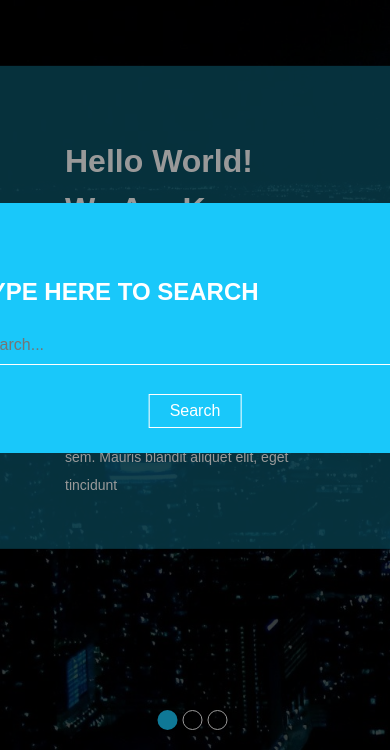
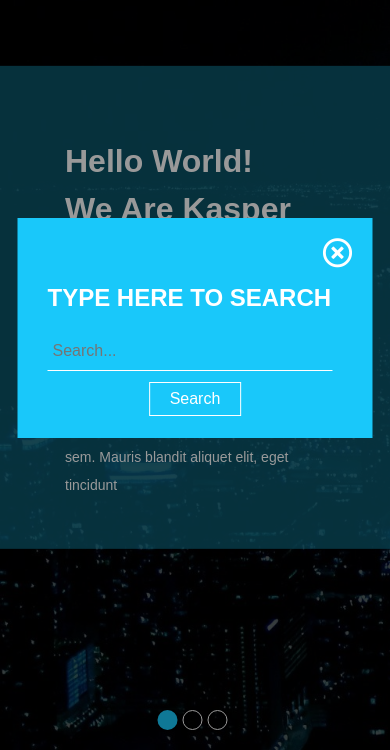
Before and after one commit to mohammedmuk/Project-2, a plain HTML site: page index.html in a window 390 px wide. Both pictures are taken after a click on the icon 354 px from the left and 45 px from the top of the page. Shown: the part 94-844 px from the top of the page. Drawn offline with Linux system fonts and the light colour scheme.

Commit message:
modified css file

```diff
--- a/css/kasper.css
+++ b/css/kasper.css
@@ -325,6 +325,13 @@ a {
   .landing .the-h1 .container p,
   .landing .the-h1::before {
     width: 100%;
+  }
+}
+
+@media(max-width: 530px){
+  .search-popup .popup{
+    height: 220px;
+    width: 355px;
   }
 }
 
```
